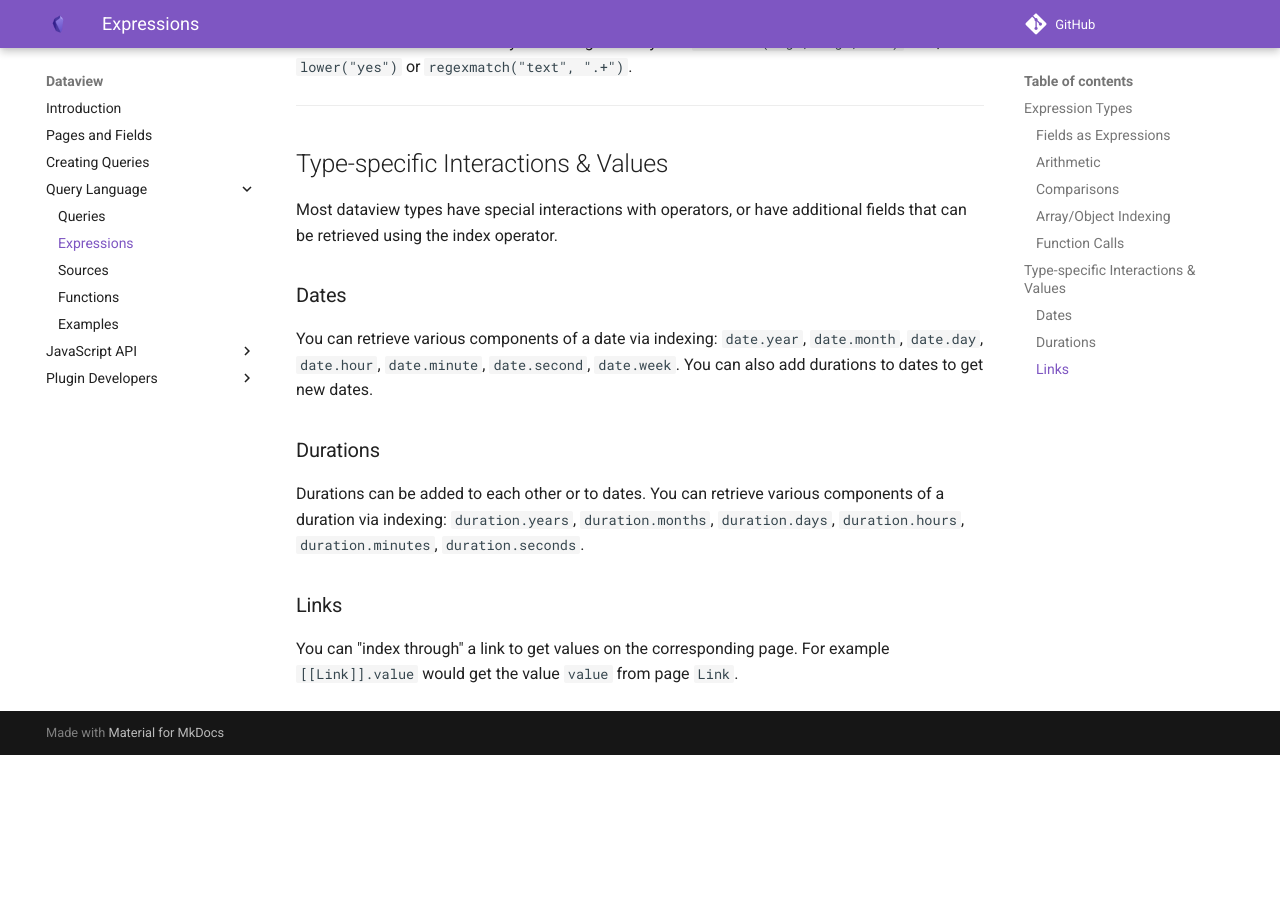
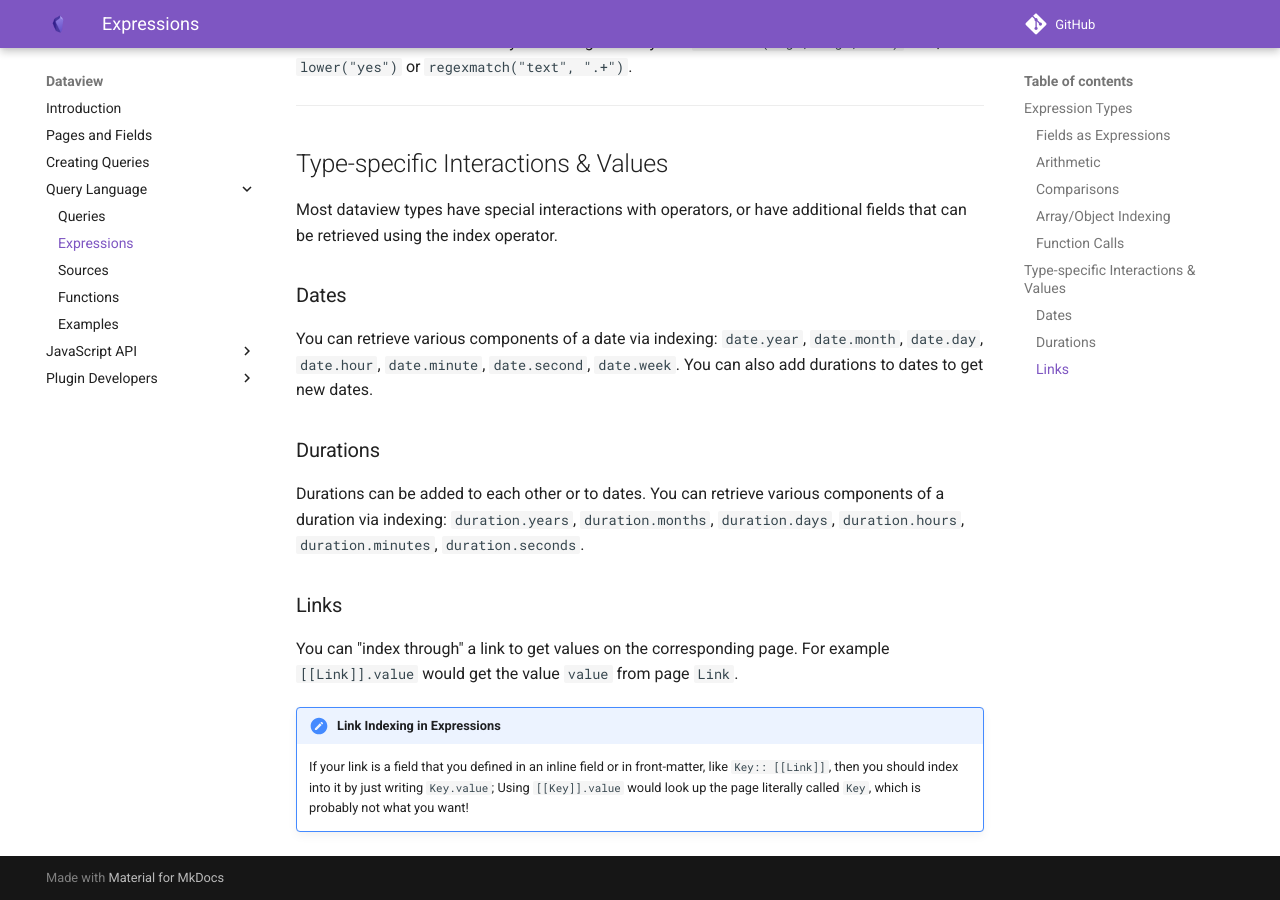
Before and after one commit to blacksmithgu/obsidian-dataview, an MkDocs documentation site: the page built from docs/docs/query/expressions.md, in a window 1280 px wide and 900 px high, scrolled down 1716 px. Built offline with MkDocs 1.6.1 and Material for MkDocs 9.7.7, drawn with Linux system fonts in a browser that asks for light colours; comment, search, counter and statistics services are not loaded; before the commit the page ends 2471 px from its top, so only the background shows below that.

Commit message:
Fix #419: Improve docs around link indexing

```diff
--- a/docs/docs/query/expressions.md
+++ b/docs/docs/query/expressions.md
@@ -87,3 +87,8 @@ Durations can be added to each other or to dates. You can retrieve various compo
 
 You can "index through" a link to get values on the corresponding page. For example `[[Link]].value` would get the value
 `value` from page `Link`.
+
+!!! note "Link Indexing in Expressions"
+    If your link is a field that you defined in an inline field or in front-matter, like `Key:: [[Link]]`, then you
+    should index into it by just writing `Key.value`; Using `[[Key]].value` would look up the page literally called `Key`,
+    which is probably not what you want!
--- a/docs/mkdocs.yml
+++ b/docs/mkdocs.yml
@@ -3,6 +3,7 @@ repo_url: https://github.com/blacksmithgu/obsidian-dataview
 edit_uri: edit/master/docs/docs/
 markdown_extensions:
   - abbr
+  - admonition
   - pymdownx.highlight
   - pymdownx.superfences
   - pymdownx.tabbed
```
Also changed, not shown: docs/docs/where-data-comes-from.md (+1 -0 lines).
